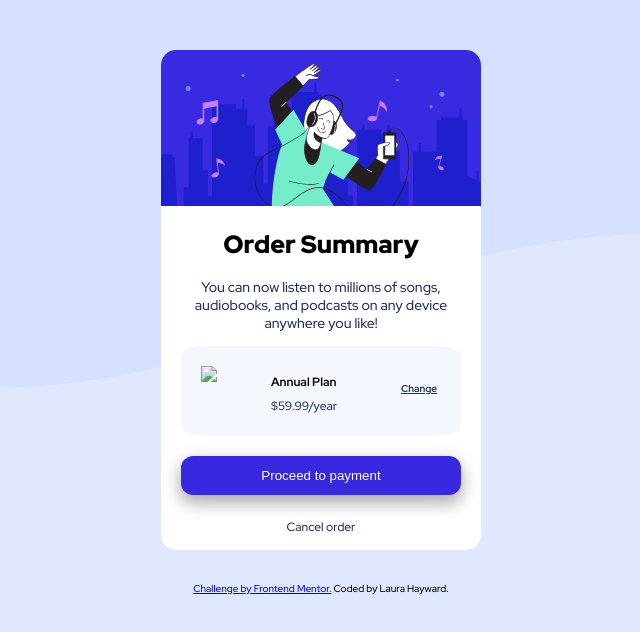
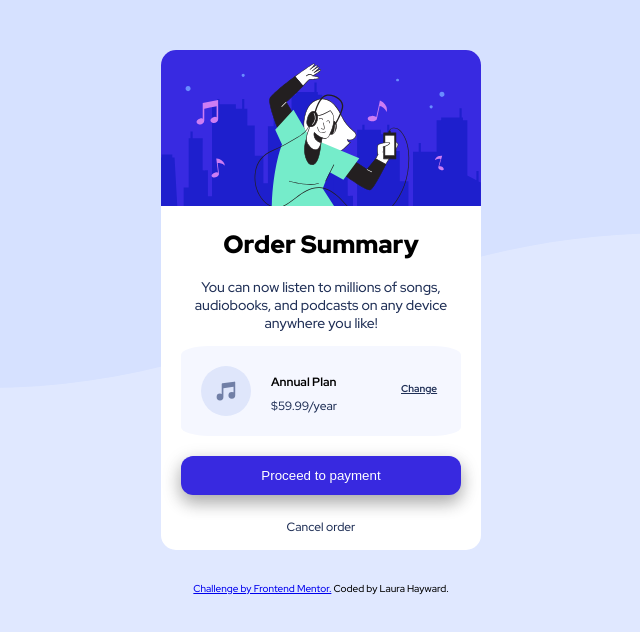
Before and after one commit to laurahayward-22/order-summary-component, a plain HTML site: page index.html in a window 1280 px wide. Shown: the whole page, without its empty margins (319-959 px from the left). Drawn offline with Linux system fonts and the light colour scheme; files whose address does not match are found by name.

Commit message:
Update index.html

```diff
--- a/index.html
+++ b/index.html
@@ -7,12 +7,7 @@
 
   <title>Frontend Mentor: Order Summary Component</title>
 
-  <style>
-    /* Background image */
-    body {
 
-    }
-  </style>
 
   <!-- Google Fonts -->
   <link href="https://fonts.googleapis.com/css2?family=Red+Hat+Display:wght@500;700;900&display=swap" rel="stylesheet">
@@ -43,7 +38,7 @@
   <!-- Order summary -->
     <div class="summary-box">
 
-      <img class="icon-image" src="images/icon-music.svg" />
+      <img class="icon-image" src="icon-music.svg" />
 
       <div class="summary-text">
         <p class="annual-plan">Annual Plan</p>
```
